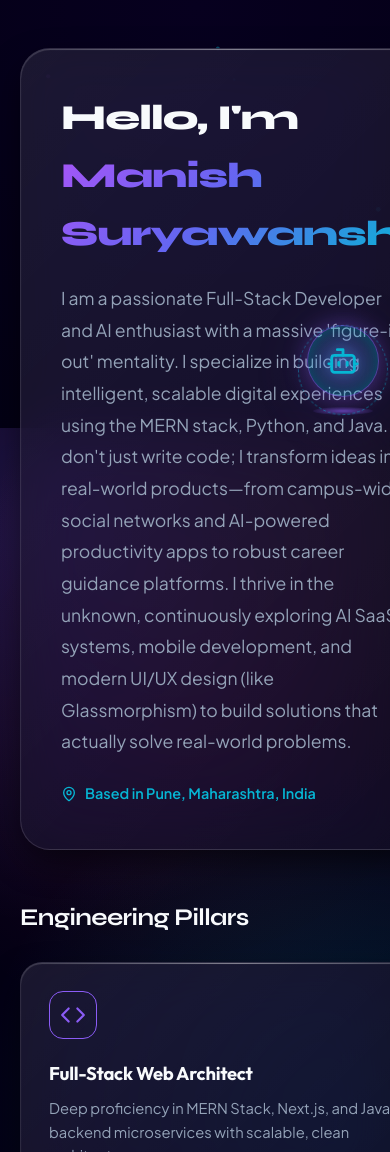
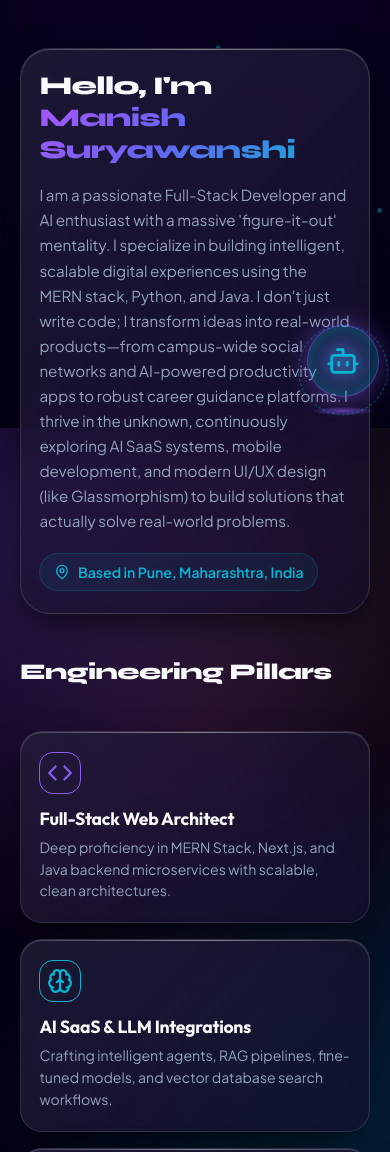
Before and after one commit to ManishSuryawanshiCodes/manish, a React (Vite) app: page /about in a window 390 px wide. Shown: the part 416-1568 px from the top of the page. Built offline with nearby package versions, Linux system fonts and the light colour scheme; no server answers.

Commit message:
Fix mobile responsive layout and card spacing for About and Skills pages

```diff
--- a/src/pages/AboutPage.css
+++ b/src/pages/AboutPage.css
@@ -1,34 +1,42 @@
 .about-page {
   display: flex;
   flex-direction: column;
+  padding-bottom: 5rem;
 }
 
 .about-layout-grid {
   display: grid;
-  grid-template-columns: 1.5fr 1fr;
+  grid-template-columns: 1.4fr 1fr;
   gap: 2.5rem;
+  align-items: start;
 }
 
 .about-main-content {
   display: flex;
   flex-direction: column;
   gap: 2rem;
+  min-width: 0;
 }
 
+/* Bio Card */
 .bio-card {
   padding: 2.5rem;
   border-radius: var(--radius-xl);
+  min-width: 0;
+  transition: border-color var(--transition-fast);
 }
 
 .bio-title {
-  font-size: 2.2rem;
+  font-size: clamp(1.6rem, 4vw, 2.2rem);
   font-weight: 800;
-  margin-bottom: 1.25rem;
+  margin-bottom: 1rem;
+  line-height: 1.25;
+  word-break: break-word;
 }
 
 .bio-lead {
-  font-size: 1.1rem;
-  line-height: 1.8;
+  font-size: 1.05rem;
+  line-height: 1.75;
   color: var(--text-secondary);
   margin-bottom: 1.5rem;
 }
@@ -37,29 +45,44 @@
   display: inline-flex;
   align-items: center;
   gap: 0.5rem;
-  font-size: 0.9rem;
+  font-size: 0.88rem;
   font-weight: 600;
   color: var(--accent-secondary);
+  background: rgba(6, 182, 212, 0.08);
+  padding: 0.4rem 0.85rem;
+  border-radius: var(--radius-full);
+  border: 1px solid rgba(6, 182, 212, 0.2);
+  width: max-content;
+  max-width: 100%;
 }
 
 .sub-heading {
-  font-size: 1.5rem;
-  font-weight: 700;
-  margin-top: 1rem;
-  margin-bottom: -0.5rem;
+  font-size: 1.4rem;
+  font-weight: 800;
+  margin-top: 0.5rem;
+  margin-bottom: 0.5rem;
+  color: var(--text-primary);
 }
 
+/* Pillars Grid */
 .pillars-grid {
   display: grid;
-  grid-template-columns: repeat(auto-fit, minmax(260px, 1fr));
+  grid-template-columns: repeat(auto-fit, minmax(min(100%, 240px), 1fr));
   gap: 1.25rem;
 }
 
 .pillar-card {
-  padding: 1.75rem;
+  padding: 1.65rem;
   border-radius: var(--radius-lg);
   display: flex;
   flex-direction: column;
+  min-width: 0;
+  transition: all var(--transition-fast);
+}
+
+.pillar-card:hover {
+  transform: translateY(-4px);
+  border-color: rgba(139, 92, 246, 0.4);
 }
 
 .pillar-icon-box {
@@ -70,44 +93,50 @@
   display: flex;
   align-items: center;
   justify-content: center;
-  margin-bottom: 1.25rem;
+  margin-bottom: 1.15rem;
+  flex-shrink: 0;
 }
 
 .pillar-title {
-  font-size: 1.15rem;
+  font-size: 1.1rem;
   font-weight: 700;
-  margin-bottom: 0.5rem;
+  margin-bottom: 0.4rem;
+  line-height: 1.3;
 }
 
 .pillar-desc {
-  font-size: 0.92rem;
+  font-size: 0.88rem;
   color: var(--text-secondary);
-  line-height: 1.6;
+  line-height: 1.55;
 }
 
 /* Side Column */
 .about-side-column {
   display: flex;
   flex-direction: column;
-  gap: 1.75rem;
+  gap: 1.5rem;
+  min-width: 0;
 }
 
 .highlights-box, .documents-box, .connect-card {
-  padding: 2rem;
+  padding: 1.85rem;
   border-radius: var(--radius-xl);
+  min-width: 0;
 }
 
 .side-title {
   display: flex;
   align-items: center;
   gap: 0.5rem;
-  font-size: 1.2rem;
-  font-weight: 700;
-  margin-bottom: 1.25rem;
+  font-size: 1.15rem;
+  font-weight: 800;
+  margin-bottom: 1.15rem;
+  color: var(--text-primary);
 }
 
 .side-title-icon {
   color: var(--accent-primary);
+  flex-shrink: 0;
 }
 
 .highlights-list {
@@ -120,7 +149,7 @@
   display: flex;
   align-items: flex-start;
   gap: 0.65rem;
-  font-size: 0.92rem;
+  font-size: 0.88rem;
   color: var(--text-secondary);
   line-height: 1.5;
 }
@@ -128,13 +157,14 @@
 .highlight-check {
   color: #10b981;
   flex-shrink: 0;
-  margin-top: 3px;
+  margin-top: 2px;
 }
 
 .doc-subtext {
-  font-size: 0.92rem;
+  font-size: 0.88rem;
   color: var(--text-secondary);
   margin-bottom: 1.25rem;
+  line-height: 1.5;
 }
 
 .doc-btns {
@@ -143,9 +173,16 @@
   gap: 0.75rem;
 }
 
+.doc-btns .btn {
+  width: 100%;
+  justify-content: center;
+  font-size: 0.9rem;
+  padding: 0.85rem 1rem;
+}
+
 .connect-card {
   text-align: center;
-  background: linear-gradient(135deg, rgba(139, 92, 246, 0.1), rgba(6, 182, 212, 0.05));
+  background: linear-gradient(135deg, rgba(139, 92, 246, 0.12), rgba(6, 182, 212, 0.06));
   border-color: rgba(139, 92, 246, 0.25);
   display: flex;
   flex-direction: column;
@@ -154,23 +191,70 @@
 
 .connect-icon {
   color: var(--accent-primary);
-  margin-bottom: 0.75rem;
+  margin-bottom: 0.65rem;
 }
 
 .connect-title {
-  font-size: 1.25rem;
-  font-weight: 700;
-  margin-bottom: 0.4rem;
+  font-size: 1.2rem;
+  font-weight: 800;
+  margin-bottom: 0.35rem;
 }
 
 .connect-text {
-  font-size: 0.9rem;
+  font-size: 0.88rem;
   color: var(--text-secondary);
   margin-bottom: 1.25rem;
+  line-height: 1.5;
 }
 
-@media (max-width: 992px) {
+/* Responsive Media Queries */
+@media (max-width: 960px) {
   .about-layout-grid {
     grid-template-columns: 1fr;
+    gap: 2rem;
   }
 }
+
+@media (max-width: 640px) {
+  .about-page {
+    padding-bottom: 6.5rem;
+  }
+
+  .bio-card {
+    padding: 1.35rem 1.15rem;
+  }
+
+  .bio-lead {
+    font-size: 0.95rem;
+    line-height: 1.65;
+    margin-bottom: 1.25rem;
+  }
+
+  .pillars-grid {
+    grid-template-columns: 1fr;
+    gap: 1rem;
+  }
+
+  .pillar-card {
+    padding: 1.25rem 1.15rem;
+  }
+
+  .pillar-icon-box {
+    width: 42px;
+    height: 42px;
+    margin-bottom: 0.85rem;
+  }
+
+  .highlights-box, .documents-box, .connect-card {
+    padding: 1.35rem 1.15rem;
+  }
+
+  .side-title {
+    font-size: 1.05rem;
+    margin-bottom: 0.95rem;
+  }
+
+  .highlight-item {
+    font-size: 0.84rem;
+  }
+}
--- a/src/pages/SkillsPage.css
+++ b/src/pages/SkillsPage.css
@@ -1,33 +1,43 @@
 .skills-page {
   display: flex;
   flex-direction: column;
+  padding-bottom: 5rem;
 }
 
+/* Skills Systems Grid */
 .skills-systems-grid {
   display: grid;
-  grid-template-columns: repeat(auto-fit, minmax(320px, 1fr));
+  grid-template-columns: repeat(auto-fit, minmax(min(100%, 300px), 1fr));
   gap: 1.5rem;
-  margin-bottom: 4rem;
+  margin-bottom: 3.5rem;
+  min-width: 0;
 }
 
 .skill-system-card {
-  padding: 2rem;
+  padding: 1.85rem;
   border-radius: var(--radius-xl);
   display: flex;
   flex-direction: column;
   background: var(--bg-card);
+  min-width: 0;
+  transition: all var(--transition-fast);
+}
+
+.skill-system-card:hover {
+  transform: translateY(-4px);
+  border-color: rgba(139, 92, 246, 0.4);
 }
 
 .system-card-header {
   display: flex;
   align-items: center;
   justify-content: space-between;
-  margin-bottom: 1.5rem;
+  margin-bottom: 1.25rem;
 }
 
 .system-icon-box {
-  width: 48px;
-  height: 48px;
+  width: 46px;
+  height: 46px;
   border-radius: var(--radius-md);
   background: rgba(139, 92, 246, 0.12);
   border: 1px solid rgba(139, 92, 246, 0.3);
@@ -35,6 +45,7 @@
   display: flex;
   align-items: center;
   justify-content: center;
+  flex-shrink: 0;
 }
 
 .system-meta {
@@ -45,7 +56,7 @@
   display: block;
   font-size: 0.65rem;
   font-weight: 800;
-  letter-spacing: 0.15em;
+  letter-spacing: 0.14em;
   color: var(--text-muted);
 }
 
@@ -58,10 +69,11 @@
 }
 
 .system-category-title {
-  font-size: 1.35rem;
+  font-size: 1.25rem;
   font-weight: 700;
-  margin-bottom: 1.25rem;
+  margin-bottom: 1.15rem;
   line-height: 1.3;
+  color: var(--text-primary);
 }
 
 .system-skills-chips {
@@ -75,14 +87,16 @@
   display: inline-flex;
   align-items: center;
   gap: 0.45rem;
-  padding: 0.4rem 0.85rem;
+  padding: 0.4rem 0.8rem;
   border-radius: var(--radius-md);
   background: rgba(255, 255, 255, 0.03);
   border: 1px solid var(--glass-border);
-  font-size: 0.85rem;
+  font-size: 0.82rem;
   font-weight: 500;
   color: var(--text-primary);
   transition: all var(--transition-fast);
+  max-width: 100%;
+  word-break: break-word;
 }
 
 .skill-badge-item:hover {
@@ -96,76 +110,88 @@
   height: 6px;
   border-radius: 50%;
   background: var(--accent-secondary);
+  flex-shrink: 0;
 }
 
 /* Frontier Tech Section */
+.frontier-section {
+  min-width: 0;
+}
+
 .frontier-card {
-  padding: 3rem;
+  padding: 2.75rem;
   border-radius: var(--radius-xl);
   display: grid;
-  grid-template-columns: 1fr 1.4fr;
-  gap: 3rem;
+  grid-template-columns: 1fr 1.3fr;
+  gap: 2.5rem;
+  align-items: center;
   background: linear-gradient(135deg, rgba(8, 4, 25, 0.9), rgba(15, 7, 45, 0.8));
   border: 1px solid rgba(139, 92, 246, 0.25);
   box-shadow: var(--shadow-lg), 0 0 50px rgba(139, 92, 246, 0.15);
+  min-width: 0;
 }
 
 .frontier-left {
   display: flex;
   flex-direction: column;
   justify-content: center;
+  min-width: 0;
 }
 
 .frontier-pill {
   display: inline-flex;
   align-items: center;
   gap: 0.5rem;
-  padding: 0.35rem 0.9rem;
+  padding: 0.35rem 0.85rem;
   border-radius: var(--radius-full);
   background: rgba(245, 158, 11, 0.12);
   border: 1px solid rgba(245, 158, 11, 0.3);
   color: #fbbf24;
-  font-size: 0.78rem;
+  font-size: 0.75rem;
   font-weight: 700;
   text-transform: uppercase;
   letter-spacing: 0.08em;
-  margin-bottom: 1.25rem;
+  margin-bottom: 1.15rem;
   width: max-content;
+  max-width: 100%;
 }
 
 .frontier-title {
-  font-size: 2.5rem;
+  font-size: clamp(1.75rem, 4.5vw, 2.4rem);
   font-weight: 800;
-  line-height: 1.15;
-  margin-bottom: 1rem;
+  line-height: 1.2;
+  margin-bottom: 0.85rem;
 }
 
 .frontier-desc {
-  font-size: 1rem;
+  font-size: 0.95rem;
   color: var(--text-secondary);
-  line-height: 1.7;
+  line-height: 1.65;
 }
 
 .frontier-goals-grid {
   display: grid;
   grid-template-columns: 1fr;
-  gap: 1rem;
+  gap: 0.9rem;
+  min-width: 0;
 }
 
 .frontier-goal-item {
   display: flex;
   align-items: center;
-  gap: 1.25rem;
-  padding: 1.25rem;
+  gap: 1.15rem;
+  padding: 1.15rem 1.25rem;
   border-radius: var(--radius-lg);
   background: rgba(255, 255, 255, 0.03);
+  border: 1px solid var(--glass-border);
   transition: all var(--transition-fast);
+  min-width: 0;
 }
 
 .frontier-goal-item:hover {
   background: rgba(139, 92, 246, 0.12);
   border-color: var(--accent-primary);
-  transform: translateX(6px);
+  transform: translateX(4px);
 }
 
 .goal-icon-box {
@@ -173,6 +199,7 @@
   height: 40px;
   border-radius: 50%;
   background: rgba(6, 182, 212, 0.15);
+  border: 1px solid rgba(6, 182, 212, 0.3);
   color: var(--accent-secondary);
   display: flex;
   align-items: center;
@@ -180,14 +207,21 @@
   flex-shrink: 0;
 }
 
+.goal-text-content {
+  min-width: 0;
+  flex: 1;
+}
+
 .goal-title {
-  font-size: 1.05rem;
+  font-size: 0.98rem;
   font-weight: 700;
-  margin-bottom: 0.2rem;
+  margin-bottom: 0.15rem;
+  line-height: 1.3;
+  color: var(--text-primary);
 }
 
 .goal-status {
-  font-size: 0.78rem;
+  font-size: 0.75rem;
   color: var(--accent-secondary);
   font-weight: 600;
 }
@@ -207,10 +241,66 @@
   background: rgba(124, 58, 237, 0.1);
 }
 
-@media (max-width: 900px) {
+/* Responsive Media Queries */
+@media (max-width: 960px) {
   .frontier-card {
     grid-template-columns: 1fr;
     padding: 2rem;
     gap: 2rem;
   }
 }
+
+@media (max-width: 640px) {
+  .skills-page {
+    padding-bottom: 6.5rem;
+  }
+
+  .skills-systems-grid {
+    grid-template-columns: 1fr;
+    gap: 1.15rem;
+    margin-bottom: 2.5rem;
+  }
+
+  .skill-system-card {
+    padding: 1.25rem 1.15rem;
+  }
+
+  .system-icon-box {
+    width: 40px;
+    height: 40px;
+  }
+
+  .system-category-title {
+    font-size: 1.15rem;
+    margin-bottom: 0.95rem;
+  }
+
+  .skill-badge-item {
+    padding: 0.35rem 0.7rem;
+    font-size: 0.78rem;
+  }
+
+  .frontier-card {
+    padding: 1.35rem 1.15rem;
+    gap: 1.5rem;
+  }
+
+  .frontier-desc {
+    font-size: 0.88rem;
+    line-height: 1.55;
+  }
+
+  .frontier-goal-item {
+    padding: 0.95rem 1rem;
+    gap: 0.85rem;
+  }
+
+  .goal-icon-box {
+    width: 36px;
+    height: 36px;
+  }
+
+  .goal-title {
+    font-size: 0.9rem;
+  }
+}
```
